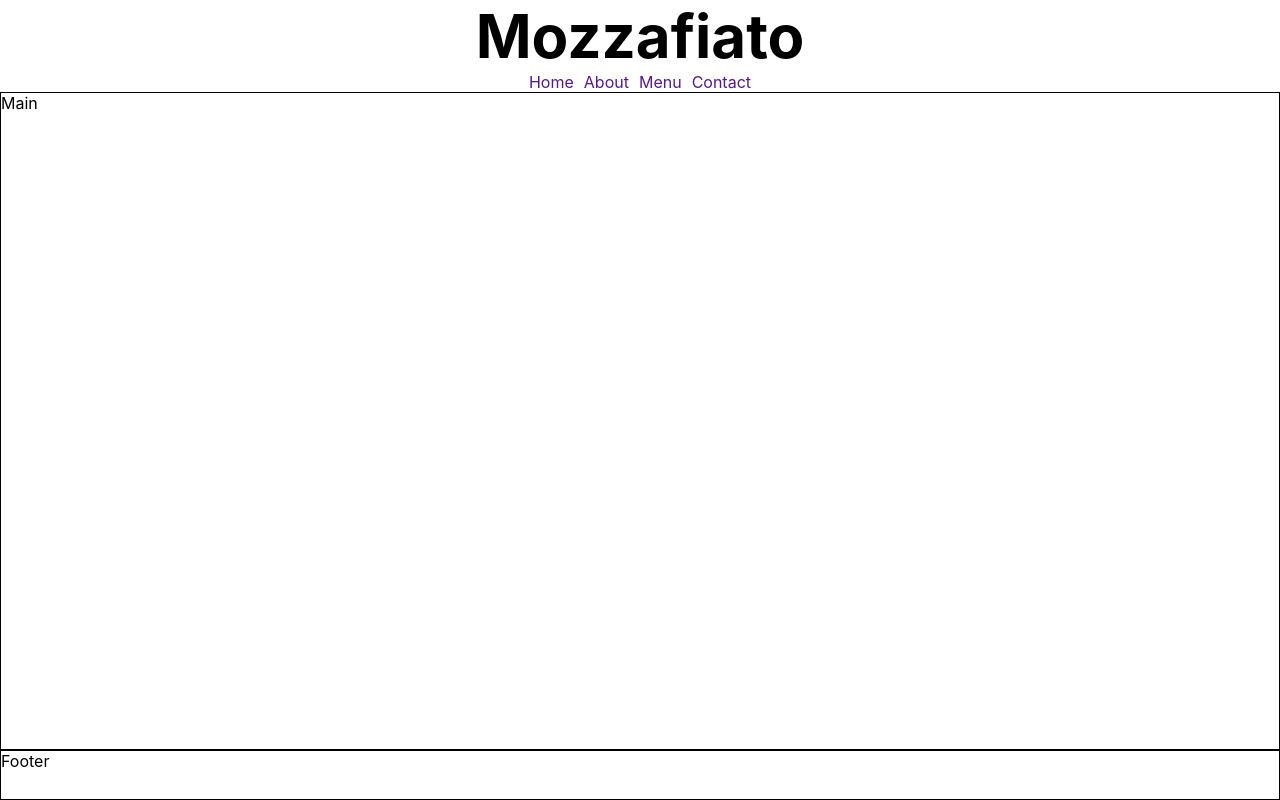
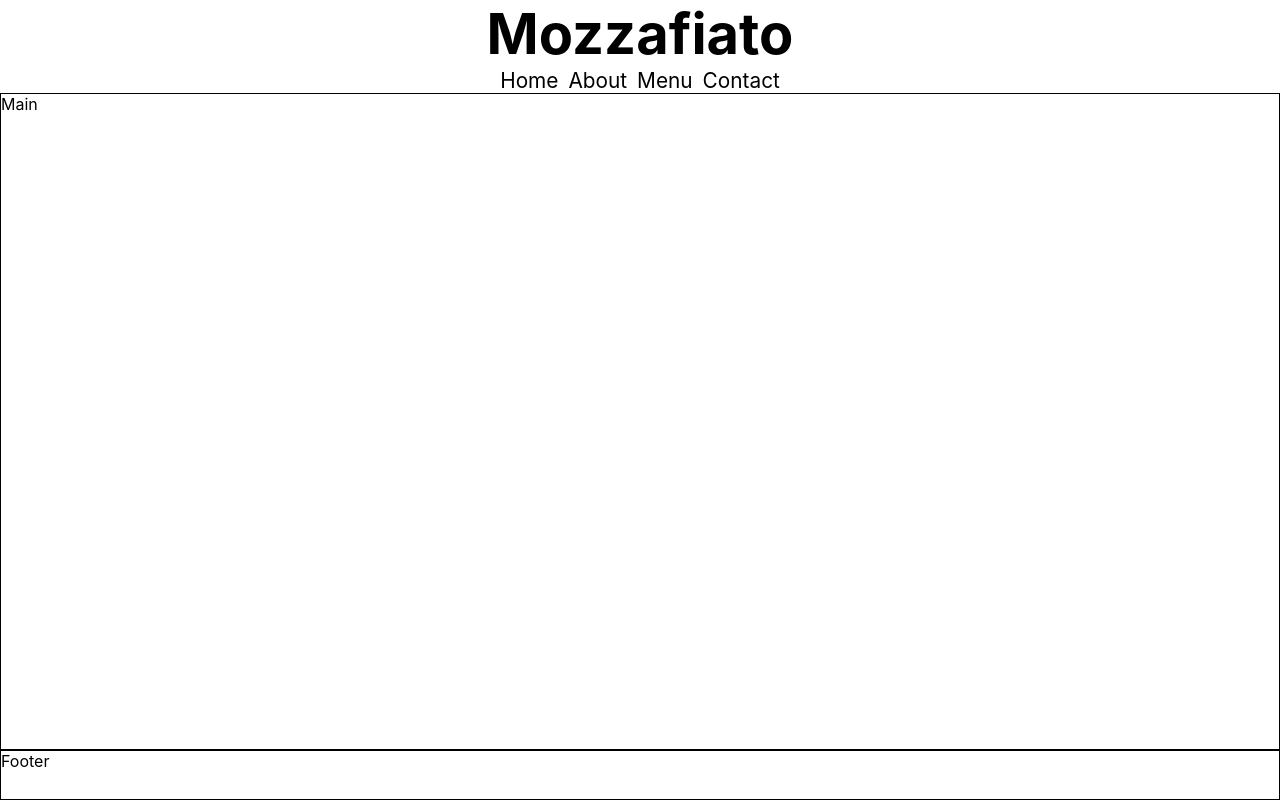
Before and after one commit to JPaulCodes/restaurant-page, a website built with webpack: page src/template.html in a window 1280 px wide. Built offline with nearby package versions, Linux system fonts and the light colour scheme.

Commit message:
Add functionality to generate homepage dynamically

```diff
--- a/src/css/styles.css
+++ b/src/css/styles.css
@@ -6,7 +6,7 @@
     'Apple Color Emoji', 'Segoe UI Emoji', 'Segoe UI Symbol';
 }
 
-body {
+#content {
   display: flex;
   flex-direction: column;
   min-height: 100vh;
@@ -14,21 +14,20 @@ body {
 
 h1 {
   text-align: center;
-  font-size: 60px;
+  font-size: 3.5rem;
 }
 
 .top-nav ul {
   display: flex;
   justify-content: center;
+  list-style: none;
   gap: 10px;
 }
 
-ul {
-  list-style: none;
-}
-
-a {
-  text-decoration: none;
+.top-nav-link {
+  border: none;
+  background: none;
+  font-size: 1.3rem;
 }
 
 main {
--- a/src/js/index.js
+++ b/src/js/index.js
@@ -1 +1,4 @@
 import '../css/styles.css';
+import initializePage from './initialize-page';
+
+initializePage();
--- /dev/null
+++ b/src/js/initialize-page.js
@@ -0,0 +1,52 @@
+function generateHeader() {
+  const header = document.createElement('header');
+  const restaurantName = document.createElement('h1');
+
+  restaurantName.innerText = 'Mozzafiato';
+  header.append(restaurantName);
+
+  return header;
+}
+
+function generateTopNav() {
+  const topNav = document.createElement('nav');
+  const navList = document.createElement('ul');
+  const navLinks = ['Home', 'About', 'Menu', 'Contact'];
+
+  navLinks.forEach((link) => {
+    const listItem = document.createElement('li');
+    const linkButton = document.createElement('button');
+    linkButton.textContent = link;
+    linkButton.classList.add('top-nav-link');
+    listItem.append(linkButton);
+    navList.append(listItem);
+  });
+  topNav.classList.add('top-nav');
+  topNav.append(navList);
+
+  return topNav;
+}
+
+function generateMain() {
+  const main = document.createElement('main');
+  main.innerText = 'Main';
+
+  return main;
+}
+
+function generateFooter() {
+  const footer = document.createElement('footer');
+  footer.innerText = 'Footer';
+
+  return footer;
+}
+
+export default function initializePage() {
+  const content = document.querySelector('#content');
+  const header = generateHeader();
+  const main = generateMain();
+  const footer = generateFooter();
+
+  header.append(generateTopNav());
+  content.append(header, main, footer);
+}
--- a/src/template.html
+++ b/src/template.html
@@ -7,26 +7,6 @@
   <title>Restaurant Page</title>
 </head>
 <body>
-  <header>
-    <h1>Mozzafiato</h1>
-    <nav class="top-nav">
-      <ul>
-        <li>
-          <a href="">Home</a>
-        </li>
-        <li>
-          <a href="">About</a>
-        </li>
-        <li>
-          <a href="">Menu</a>
-        </li>
-        <li>
-          <a href="">Contact</a>
-        </li>
-      </ul>
-    </nav>
-  </header>
-  <main>Main</main>
-  <footer>Footer</footer>
+  <div id="content"></div>
 </body>
 </html>
```
